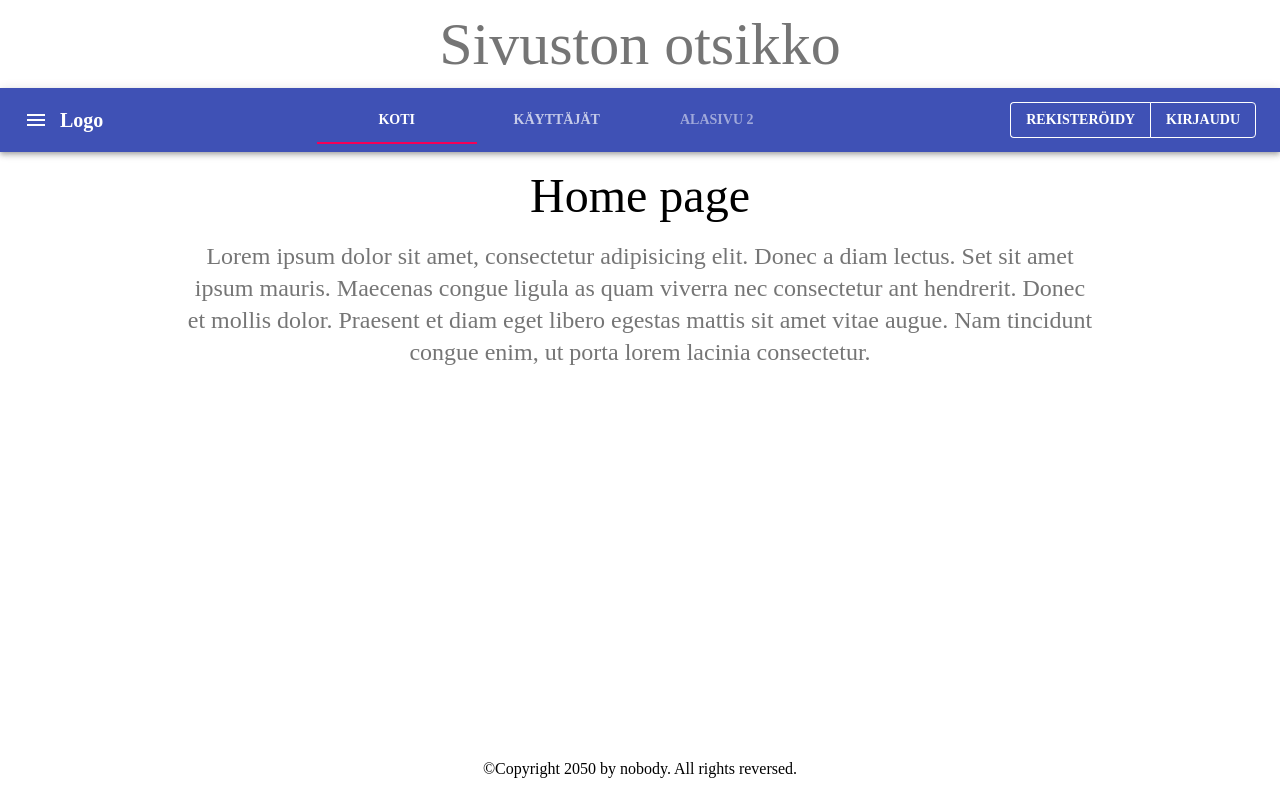
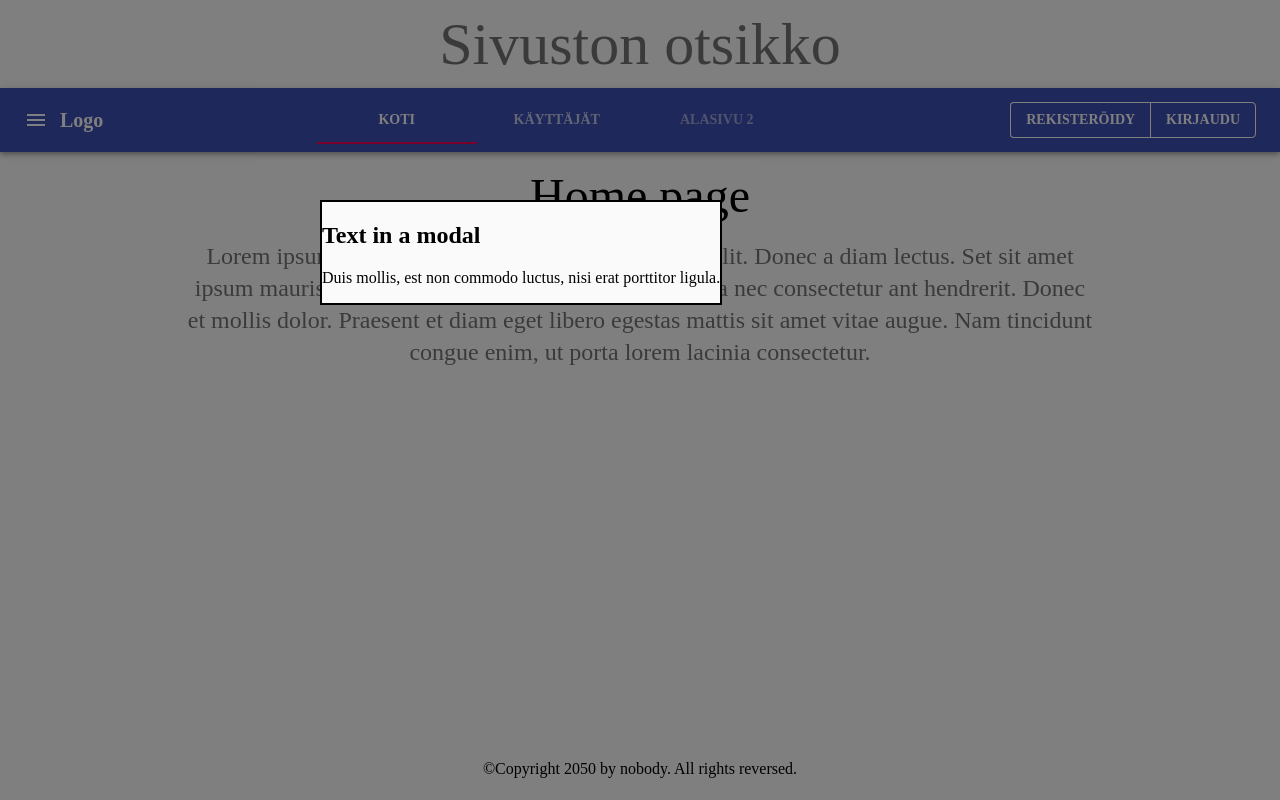
Before and after one commit to muutttu/djcookie_demo_proj, a React (Create React App) app in the folder frontend/: page / in a window 1280 px wide. Both pictures are taken after a click on the button "KIRJAUDU". Built offline with nearby package versions, Linux system fonts and the light colour scheme.

Commit message:
login modal

```diff
--- a/frontend/src/components/Navbar.tsx
+++ b/frontend/src/components/Navbar.tsx
@@ -6,6 +6,7 @@ import {
   Toolbar,
   Typography,
   Box,
+  Modal,
   Tabs,
   Tab,
   ButtonGroup,
@@ -29,6 +30,13 @@ const useStyles = makeStyles({
   },
   navLinks: {
     flexGrow: 1,
+  },
+  modal: {
+    position: 'absolute',
+    top: '25%',
+    left: '25%',
+    backgroundColor: '#fafafa',
+    border: '2px solid #000',
   }
 });
 
@@ -36,9 +44,28 @@ const Navbar = () => {
   const classes = useStyles();
   //const preventDefault = (event: React.SyntheticEvent) => event.preventDefault();
   const [value, setValue] = React.useState(0);
-  const handleChange = (event: React.ChangeEvent<{}>, newValue: number) => {
+  const handleTabChange = (event: React.ChangeEvent<{}>, newValue: number) => {
     setValue(newValue);
   };
+  const [open, setOpen] = React.useState(false);
+
+  const handleModalOpen = () => {
+    setOpen(true);
+  };
+
+  const handleModalClose = () => {
+    setOpen(false);
+  };
+
+  const modalBody = (
+    <div className={classes.modal}>
+      <h2 id="simple-modal-title">Text in a modal</h2>
+      <p id="simple-modal-description">
+        Duis mollis, est non commodo luctus, nisi erat porttitor ligula.
+      </p>
+    </div>
+  );
+
 
   return (
     <nav>
@@ -51,18 +78,21 @@ const Navbar = () => {
             <Typography variant='h6'>
               Logo
             </Typography>
-            <Tabs centered value={value} onChange={handleChange} aria-label='simple tabs' className={classes.navLinks}>
+            <Tabs centered value={value} onChange={handleTabChange} aria-label='simple tabs' className={classes.navLinks}>
               <Tab label='Koti' component={RouterLink} to='/' {...tabProps(0)} />
               <Tab label='Käyttäjät' component={RouterLink} to='/users' {...tabProps(1)} />
               <Tab label='Alasivu 2' disabled component={RouterLink} to='#' {...tabProps(2)} />
             </Tabs>
             <ButtonGroup aria-label='btn group'>
               <Button color='inherit'>Rekisteröidy</Button>
-              <Button color='inherit'>Kirjaudu</Button>
+              <Button color='inherit' onClick={handleModalOpen}>Kirjaudu</Button>
             </ButtonGroup>
           </Toolbar>
         </AppBar>
       </Box>
+      <Modal open={open} onClose={handleModalClose}>
+        {modalBody}
+      </Modal>
     </nav>
   )
 }
```
Also changed, not shown: frontend/src/components/Main.tsx (indentation only).
